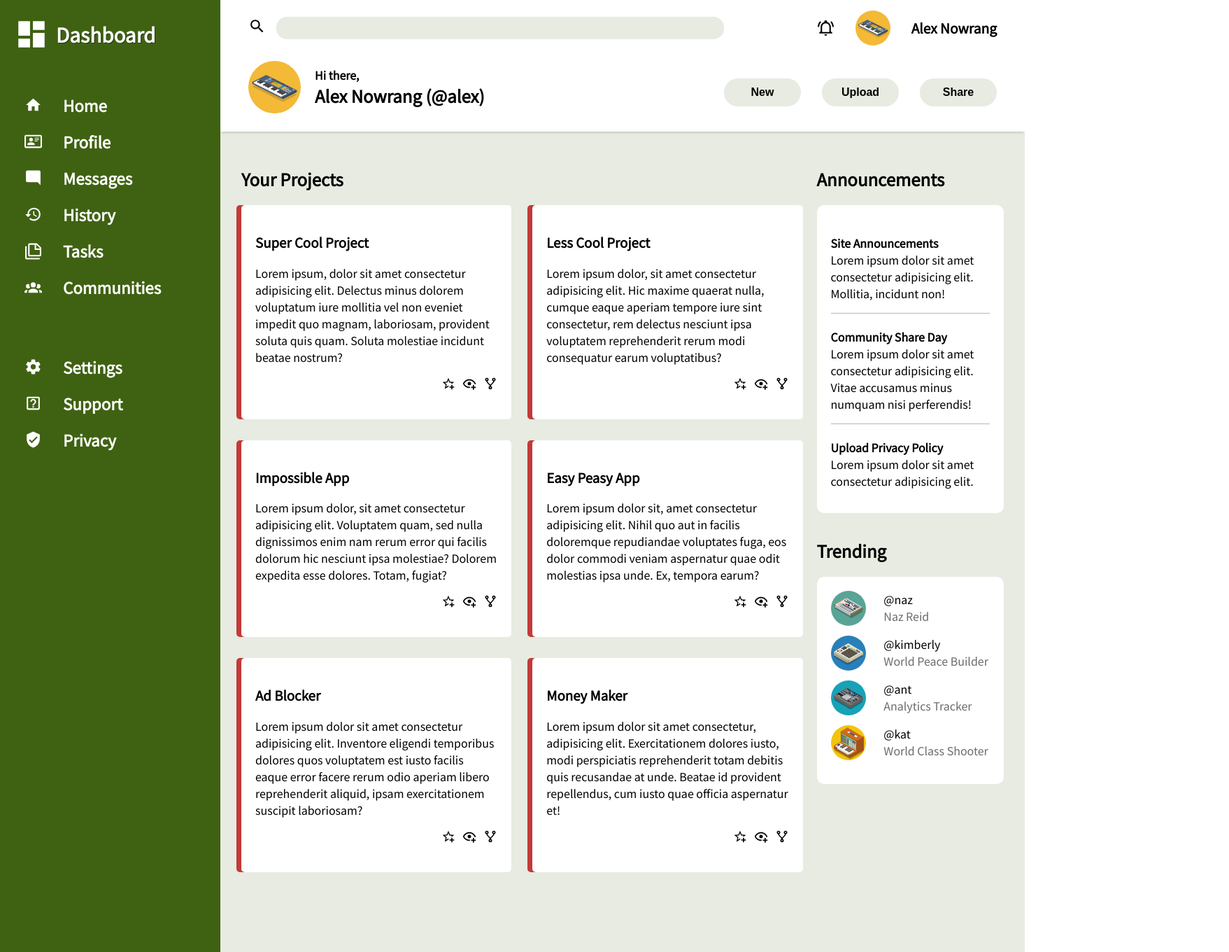
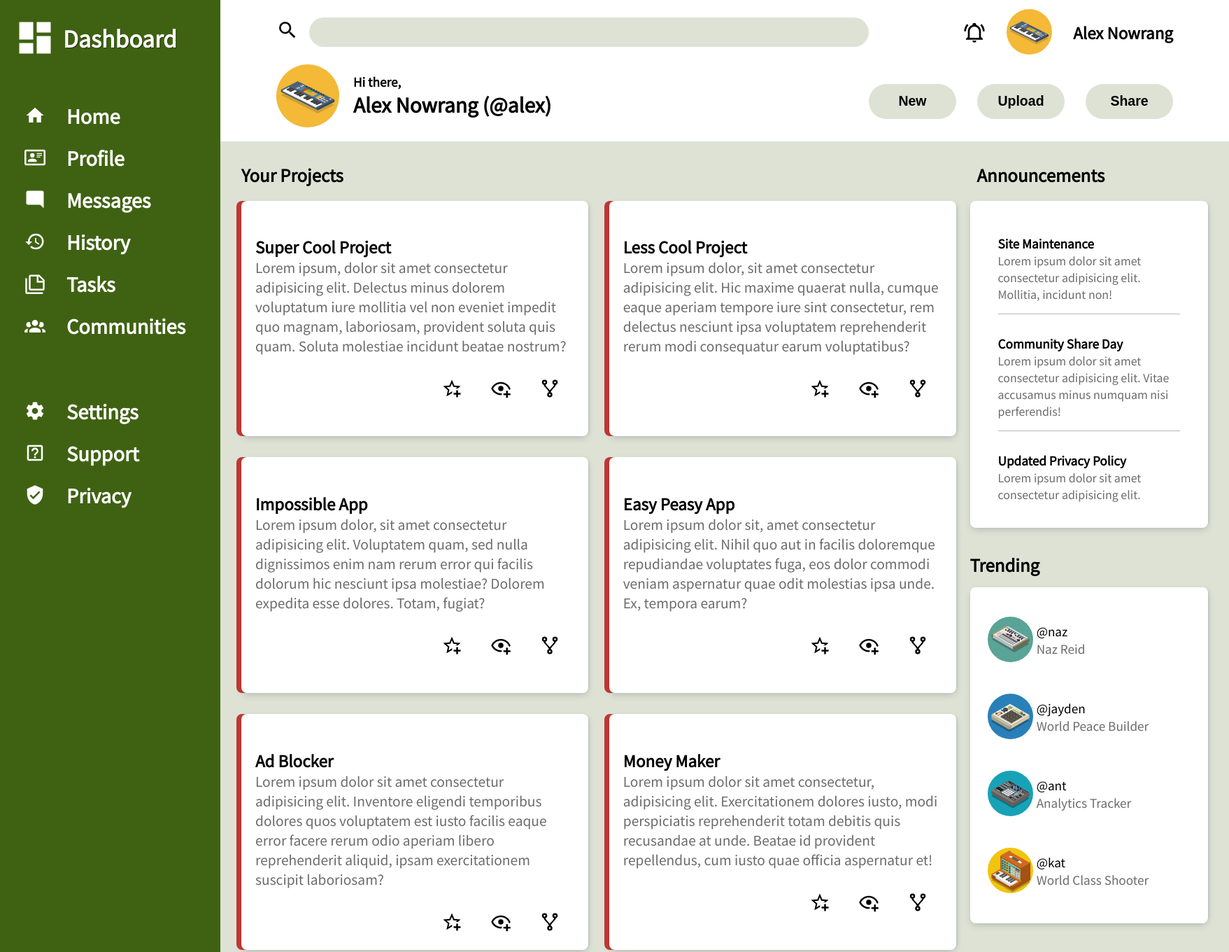
Before and after one commit to Developing-Alex/Admin-Dashboard, a plain HTML site: page index.html in a window 1280 px wide. Shown: the top 1360 px of the page at 70% size, 1757 px wide, since content can reach past the window. Drawn offline with Linux system fonts and the light colour scheme.

Commit message:
Finish main content layout, polish up styles

```diff
--- a/index.html
+++ b/index.html
@@ -17,20 +17,20 @@
     <div class="header">
 
       <div class="search-bar">
-        <label for="search"><img src="img/magnify.svg" alt="magnify" width="25"></label>
+        <label for="search"><img src="img/magnify.svg" alt="magnify" width="32"></label>
         <input type="search" name="search" id="search">
       </div>
       <div class="notification">
-        <img src="/img/bell-ring-outline.svg" alt="bell-ringing" width="25">
-        <img class="user-avatar" id="user-avatar1" src="/img/keyboard-8227845.svg" alt="keyboard" height="50">
-        <p>Alex Nowrang</p>
+        <img src="/img/bell-ring-outline.svg" alt="bell-ringing" width="32">
+        <img class="user-avatar" id="user-avatar1" src="/img/keyboard-8227845.svg" alt="keyboard" width="60">
+        <h4>Alex Nowrang</h4>
       </div>
 
 
       <div class="user">
         <img class="user-avatar" id="user-avatar2" src="img/keyboard-8227845.svg" alt="keyboard" height="75">
         <div class="greet-user">
-          <p id="hello">Hi there,</p>
+          <h5 id="hello">Hi there,</h5>
           <h2 id="username">Alex Nowrang (@alex)</h2>
         </div>
       </div>
@@ -47,141 +47,143 @@
 
     <div class="sidebar">
       <div class="dashboard">
-        <img src="/img/view-dashboard.svg" alt="dashboard" width="50">
+        <img src="/img/view-dashboard.svg" alt="dashboard" width="60">
         <h1 id="sidebar-heading">Dashboard</h1>
       </div>
       <div class="nav">
         <ul class="nav-links1">
-          <li><img src="/img/home.svg" alt="house" width="25"><a href="#">Home</a></li>
-          <li><img src="/img/card-account-details-outline.svg" alt="profile-pic" width="25"><a href="#">Profile</a></li>
-          <li><img src="/img/message.svg" alt="message-bubble" width="25" id="message-bubble"><a href="#">Messages</a>
+          <li><img src="/img/home.svg" alt="house" width="30"><a href="#">Home</a></li>
+          <li><img src="/img/card-account-details-outline.svg" alt="profile-pic" width="30"><a href="#">Profile</a></li>
+          <li><img src="/img/message.svg" alt="message-bubble" width="30" id="message-bubble"><a href="#">Messages</a>
           </li>
-          <li><img src="/img/history.svg" alt="turning-back-clock" width="25"><a href="#">History</a></li>
-          <li><img src="/img/note-multiple-outline.svg" alt="sticky-notes" width="25"><a href="#">Tasks</a></li>
-          <li><img src="/img/account-group.svg" alt="community-group" width="25"><a href="#">Communities</a></li>
+          <li><img src="/img/history.svg" alt="turning-back-clock" width="30"><a href="#">History</a></li>
+          <li><img src="/img/note-multiple-outline.svg" alt="sticky-notes" width="30"><a href="#">Tasks</a></li>
+          <li><img src="/img/account-group.svg" alt="community-group" width="30"><a href="#">Communities</a></li>
         </ul>
         <ul class="nav-links2">
-          <li><img src="/img/cog.svg" alt="settings-cog" width="25"><a href="#">Settings</a></li>
-          <li><img src="/img/help-box-outline.svg" alt="help-box" width="25"><a href="#">Support</a></li>
-          <li><img src="/img/shield-check.svg" alt="privacy-shield" width="25"><a href="#">Privacy</a></li>
+          <li><img src="/img/cog.svg" alt="settings-cog" width="30"><a href="#">Settings</a></li>
+          <li><img src="/img/help-box-outline.svg" alt="help-box" width="30"><a href="#">Support</a></li>
+          <li><img src="/img/shield-check.svg" alt="privacy-shield" width="30"><a href="#">Privacy</a></li>
         </ul>
       </div>
     </div>
 
     <div class="main-content">
-      <h2 id="projects-header">Your Projects</h2>
+      <div class="main-content-headers">
+        <h3 id="projects-header">Your Projects</h3>
+        <h3 id="announcements-header">Announcements</h3>
+      </div>
+      <div class="main-content-container">
         <div class="project-cards">
           <div class="cards">
-          <h3>Super Cool Project</h3>
-          <pl>Lorem ipsum, dolor sit amet consectetur adipisicing elit. Delectus minus dolorem voluptatum iure mollitia
+            <h4>Super Cool Project</h4>
+            <p>Lorem ipsum, dolor sit amet consectetur adipisicing elit. Delectus minus dolorem voluptatum iure mollitia
               vel non eveniet impedit quo magnam, laboriosam, provident soluta quis quam. Soluta molestiae incidunt beatae
               nostrum?</p>
               <ul class="content-interactions">
-              <li><a href="#"><img src="/img/star-plus-outline.svg" alt="favorite" width="20"></a></li>
-              <li><a href="#"><img src="/img/eye-plus-outline.svg" alt="watch-list" width="20"></a></li>
-              <li><a href="#"><img src="/img/source-fork.svg" alt="share" width="20"></a></li>
+                <li><a href="#"><img src="/img/star-plus-outline.svg" alt="favorite" width="30"></a></li>
+                <li><a href="#"><img src="/img/eye-plus-outline.svg" alt="watch-list" width="30"></a></li>
+                <li><a href="#"><img src="/img/source-fork.svg" alt="share" width="30"></a></li>
               </ul>
           </div>
           <div class="cards">
-          <h3>Less Cool Project</h3>
+            <h4>Less Cool Project</h4>
             <p>Lorem ipsum dolor, sit amet consectetur adipisicing elit. Hic maxime quaerat nulla, cumque eaque aperiam
               tempore iure sint consectetur, rem delectus nesciunt ipsa voluptatem reprehenderit rerum modi consequatur
               earum voluptatibus?</p>
             <ul class="content-interactions">
-            <li><a href="#"><img src="/img/star-plus-outline.svg" alt="favorite" width="20"></a></li>
-            <li><a href="#"><img src="/img/eye-plus-outline.svg" alt="watch-list" width="20"></a></li>
-            <li><a href="#"><img src="/img/source-fork.svg" alt="share" width="20"></a></li>
+              <li><a href="#"><img src="/img/star-plus-outline.svg" alt="favorite" width="30"></a></li>
+              <li><a href="#"><img src="/img/eye-plus-outline.svg" alt="watch-list" width="30"></a></li>
+              <li><a href="#"><img src="/img/source-fork.svg" alt="share" width="30"></a></li>
             </ul>
           </div>
           <div class="cards">
-          <h3>Impossible App</h3>
+            <h4>Impossible App</h4>
             <p>Lorem ipsum dolor, sit amet consectetur adipisicing elit. Voluptatem quam, sed nulla dignissimos enim nam
               rerum error qui facilis dolorum hic nesciunt ipsa molestiae? Dolorem expedita esse dolores. Totam, fugiat?
             </p>
             <ul class="content-interactions">
-            <li><a href="#"><img src="/img/star-plus-outline.svg" alt="favorite" width="20"></a></li>
-            <li><a href="#"><img src="/img/eye-plus-outline.svg" alt="watch-list" width="20"></a></li>
-            <li><a href="#"><img src="/img/source-fork.svg" alt="share" width="20"></a></li>
+              <li><a href="#"><img src="/img/star-plus-outline.svg" alt="favorite" width="30"></a></li>
+              <li><a href="#"><img src="/img/eye-plus-outline.svg" alt="watch-list" width="30"></a></li>
+              <li><a href="#"><img src="/img/source-fork.svg" alt="share" width="30"></a></li>
             </ul>
           </div>
           <div class="cards">
-          <h3>Easy Peasy App</h3>
+            <h4>Easy Peasy App</h4>
             <p>Lorem ipsum dolor sit, amet consectetur adipisicing elit. Nihil quo aut in facilis doloremque repudiandae
               voluptates fuga, eos dolor commodi veniam aspernatur quae odit molestias ipsa unde. Ex, tempora earum?</p>
             <ul class="content-interactions">
-            <li><a href="#"><img src="/img/star-plus-outline.svg" alt="favorite" width="20"></a></li>
-            <li><a href="#"><img src="/img/eye-plus-outline.svg" alt="watch-list" width="20"></a></li>
-            <li><a href="#"><img src="/img/source-fork.svg" alt="share" width="20"></a></li>
+              <li><a href="#"><img src="/img/star-plus-outline.svg" alt="favorite" width="30"></a></li>
+              <li><a href="#"><img src="/img/eye-plus-outline.svg" alt="watch-list" width="30"></a></li>
+              <li><a href="#"><img src="/img/source-fork.svg" alt="share" width="30"></a></li>
             </ul>
           </div>
           <div class="cards">
-          <h3>Ad Blocker</h3>
+            <h4>Ad Blocker</h4>
             <p>Lorem ipsum dolor sit amet consectetur adipisicing elit. Inventore eligendi temporibus dolores quos
               voluptatem est iusto facilis eaque error facere rerum odio aperiam libero reprehenderit aliquid, ipsam
               exercitationem suscipit laboriosam?</p>
             <ul class="content-interactions">
-            <li><a href="#"><img src="/img/star-plus-outline.svg" alt="favorite" width="20"></a></li>
-            <li><a href="#"><img src="/img/eye-plus-outline.svg" alt="watch-list" width="20"></a></li>
-            <li><a href="#"><img src="/img/source-fork.svg" alt="share" width="20"></a></li>
+              <li><a href="#"><img src="/img/star-plus-outline.svg" alt="favorite" width="30"></a></li>
+              <li><a href="#"><img src="/img/eye-plus-outline.svg" alt="watch-list" width="30"></a></li>
+              <li><a href="#"><img src="/img/source-fork.svg" alt="share" width="30"></a></li>
             </ul>
           </div>
           <div class="cards">
-          <h3>Money Maker</h3>
+            <h4>Money Maker</h4>
             <p>Lorem ipsum dolor sit amet consectetur, adipisicing elit. Exercitationem dolores iusto, modi perspiciatis
               reprehenderit totam debitis quis recusandae at unde. Beatae id provident repellendus, cum iusto quae officia
               aspernatur et!</p>
             <ul class="content-interactions">
-            <li><a href="#"><img src="/img/star-plus-outline.svg" alt="favorite" width="20"></a></li>
-            <li><a href="#"><img src="/img/eye-plus-outline.svg" alt="watch-list" width="20"></a></li>
-            <li><a href="#"><img src="/img/source-fork.svg" alt="share" width="20"></a></li>
+              <li><a href="#"><img src="/img/star-plus-outline.svg" alt="favorite" width="30"></a></li>
+              <li><a href="#"><img src="/img/eye-plus-outline.svg" alt="watch-list" width="30"></a></li>
+              <li><a href="#"><img src="/img/source-fork.svg" alt="share" width="30"></a></li>
             </ul>
           </div>
         </div>
-      <h2 id="announcements-header">Announcements</h2>
         <div class="aside">
           <div class="announcements">
             <ul class="announcements-card">
-
               <li id="announcement-one">
-              <h4>Site Announcements</h4>
+                <h5>Site Maintenance</h5>
                 <p>Lorem ipsum dolor sit amet consectetur adipisicing elit. Mollitia, incidunt non!
                 </p>
               </li>
               <li id="announcement-two">
-              <h4>Community Share Day</h4>
+                <h5>Community Share Day</h5>
                 <p>Lorem ipsum dolor sit amet consectetur adipisicing elit. Vitae accusamus minus numquam nisi
                   perferendis!
                 </p>
               </li>
               <li id="announcement-three">
-              <h4>Upload Privacy Policy</h4>
+                <h5>Updated Privacy Policy</h5>
                 <p>Lorem ipsum dolor sit amet consectetur adipisicing elit.
                 </p>
               </li>
-
             </ul>
           </div>
-        <h2>Trending</h2>
+          <h3 id="trending-header">Trending</h3>
           <div class="trending">
-          <img class="music-boxes" id="drum-machine" src="img/drum-machine-6377046.svg" alt="drum machine" width="50">
-          <div class="trending-content">
+            <img class="music-boxes" id="drum-machine" src="img/drum-machine-6377046.svg" alt="drum machine" width="65">
+            <div class="trending-content" id="naz">
               <p class="trending-user">@naz</p>
               <p class="trending-project">Naz Reid</p>
             </div>
-          <img class="music-boxes" id="groovbox-sampler" src="img/groovebox-6381463.svg" alt="groovbox" width="50">
-          <div class="trending-content">
-            <p class="trending-user">@kimberly</p>
+            <img class="music-boxes" id="groovbox-sampler" src="img/groovebox-6381463.svg" alt="groovbox" width="65">
+            <div class="trending-content" id="jayden">
+              <p class="trending-user">@jayden</p>
               <p class="trending-project">World Peace Builder</p>
             </div>
-          <img class="music-boxes" id="groovbox-music" src="img/groovebox-6825553.svg" alt="groovbox" width="50">
-          <div class="trending-content">
+            <img class="music-boxes" id="groovbox-music" src="img/groovebox-6825553.svg" alt="groovbox" width="65">
+            <div class="trending-content" id="ant">
               <p class="trending-user">@ant</p>
               <p class="trending-project">Analytics Tracker</p>
             </div>
-          <img class="music-boxes" id="midi" src="img/midi-6389392.svg" alt="midi synth" width="50">
-          <div class="trending-content">
+            <img class="music-boxes" id="midi" src="img/midi-6389392.svg" alt="midi synth" width="65">
+            <div class="trending-content" id="kat">
               <p class="trending-user">@kat</p>
               <p class="trending-project">World Class Shooter</p>
+            </div>
           </div>
         </div>
       </div>
--- a/style.css
+++ b/style.css
@@ -7,8 +7,8 @@ body {
 
 .container {
   display: grid;
-  grid-template-columns: 1fr 5fr;
-  grid-template-rows: 1fr 8fr;
+  grid-template-columns: 1fr 3.75fr;
+  grid-template-rows: 1fr 9fr;
   grid-template-areas:
   "sidebar header"
   "sidbar main-content";
@@ -21,11 +21,12 @@ body {
   grid-template-areas:
   "search-bar notification"
   "user share-interactions";
-  box-shadow: 0 4px 3px -2px rgba(128, 128, 128, 0.302);
-  border-radius: 3px;
-  padding-left: 40px;
-  padding-right: 40px;
+  border-radius: 1px;
+  padding-left: 80px;
+  padding-right: 80px;
   padding-bottom: 20px;
+  background-color: white;
+  box-shadow: 0 4px 10px -2px rgba(128, 128, 128, 0.444);
   }
 
 .sidebar {
@@ -42,15 +43,19 @@ body {
 
 .main-content {
   grid-area: main-content;
-  background-color: #3f621220;
+  background-color: #dde2d5;
+  display: flex;
+  flex-direction: column;
+  padding: 30px;
+}
+
+.main-content-container {
   display: grid;
   grid-template-columns: 3fr 1fr;
-  grid-template-rows: 1fr 25fr;
   grid-template-areas:
-  "projects-header announcements-header"
-  "projects aside";
+  "project-cards aside";
   gap: 20px;
-  padding: 30px;
+  background-color: #dde2d5;
 }
 
 
@@ -62,11 +67,11 @@ body {
 }
 
 #search {
-  border-radius: 15px;
-  background-color: #3f621220;
+  border-radius: 25px;
+  background-color: #dde2d5;
   border: none;
-  width: 640px;
-  height: 32px;
+  width: 800px;
+  height: 42px;
 }
 
 .notification {
@@ -77,15 +82,14 @@ body {
   gap: 30px;
 }
 
-.notification p {
-  font-size: 1.2rem;
-  font-weight: bold;
-}
-
 .greet-user {
   display: flex;
   flex-direction: column;
   justify-content: center;
+}
+
+#hello {
+  margin-top: 0;
 }
 
 .user {
@@ -95,18 +99,9 @@ body {
   gap: 20px;
 }
 
-#username {
-  margin: 0;
-}
-
-#hello {
-  margin: 0;
-  font-weight: bold;
-}
-
 #user-avatar1 {
   border-radius: 50px;
-  width: 50px;
+  width: 65px;
 }
 
 .share-interactions {
@@ -127,18 +122,18 @@ body {
 }
 
 .share-interactions ul li button {
-  width: 110px;
-  height: 40px;
-  border-radius: 20px;
+  width: 125px;
+  height: 50px;
+  border-radius: 25px;
   border: none;
-  background-color: #3f621220;
+  background-color: #dde2d5;
 }
 
 .share-interactions ul li a {
   text-decoration: none;
   color: black;
   font-weight: bold;
-  font-size: 1rem;
+  font-size: 1.22rem;
 }
 
 #message-bubble {
@@ -147,11 +142,30 @@ body {
 
 #user-avatar2 {
   border-radius: 50px;
-  height: 75px;
+  height: 90px;
 }
 
 h1 {
+  font-size: 2rem;
+}
+
+h2 {
+  margin: 0;
   font-size: 1.75rem;
+}
+
+h3 {
+  font-size: 1.5rem;
+  margin: 0;
+}
+
+h4 {
+  font-size: 1.4rem;
+}
+
+h5 {
+  margin-bottom: 0;
+  font-size: 1.075rem;
 }
 
 #sidebar-heading {
@@ -191,7 +205,7 @@ h1 {
   color: white;
   text-decoration: none;
   font-weight: bold;
-  font-size: 1.4rem;
+  font-size: 1.7rem;
 }
 
 .nav ul li {
@@ -211,62 +225,82 @@ h1 {
   gap: 20px;
 }
 
+.main-content-headers {
+  grid-area: main-content-headers;
+  grid-column: 1 / 5;
+  display: grid;
+  grid-template-columns: repeat(4 , 1fr);
+  max-height: 150px;
+  gap: 20px;
+}
+
 .project-cards {
-  grid-area: projects;
+  grid-area: project-cards;
+  grid-row: 2;
   display: grid;
-  grid-template-columns: repeat(2 , 1fr);
-  max-height: 800px;
+  grid-template-columns: repeat(2, 1fr);
+  grid-template-rows: repeat(3 , 1fr);
+  min-height: 900px;
   gap: 30px;
 }
 
 .cards {
   background-color: white;
   padding: 20px;
-  border-radius: 5px;
-  box-shadow: -7px 0px #b70c0cca;
+  border-radius: 8px;
+  box-shadow: -7px 0px 0px #b70c0cca , 0 4px 10px -2px rgba(128, 128, 128, 0.444), 5px 0 5px -5px rgba(128, 128, 128, 0.444);
+}
+
+.cards h4 {
+  margin-bottom: 0;
+}
+
+.cards p {
+  color: rgba(0, 0, 0, 0.579);
+  font-size: 1.2rem;
+  margin-top: 0;
 }
 
 .content-interactions {
   display: flex;
-  gap: 10px;
+  gap: 40px;
   justify-content: end;
+  margin-bottom: 0;
+  margin-top: 32px;
+  padding-right: 20px;
 }
 
 .content-interactions li {
   list-style: none;
 }
 
-.aside {
-  display: flex;
-  flex-direction: column;
-  grid-area: aside;
+.content-interactions li img {
+  width: 30px;
 }
 
-#projects-header {
-  grid-area: projects-header;
-  align-self: end;
-  margin-bottom: 0;
+.aside {
+  grid-area: aside;
+  grid-row: 2;
+  min-height: 900px;
+}
+
+.announcements {
+  grid-area: announcements;
+  gap: 20px;
 }
 
 #announcements-header {
-  grid-area: announcements-header;
-  align-self: end;
-  margin-bottom: 0;
-}
-
-.announcements {
-  display: flex;
-  flex-direction: column;
-  gap: 20px;
+  grid-column: 4;
 }
 
 .announcements-card {
   background-color: white;
-  border-radius: 10px;
-  padding: 20px;
+  box-shadow: 0 4px 10px -2px rgba(128, 128, 128, 0.444) , 5px 0 5px -5px rgba(128, 128, 128, 0.444);
+  border-radius: 8px;
+  padding: 20px 40px;
   list-style: none;
   margin-top: 0;
-  max-height: 400px;
+
 }
 
 #announcement-one ,
@@ -274,61 +308,93 @@ h1 {
   border-bottom:1px solid #00000048;
 }
 
-.announcements-card li h4 {
-  margin-bottom: 0;
+.announcements-card li p {
+  margin-top: 0;
+  font-size: 1rem;
+  color: rgba(0, 0, 0, 0.579);
 }
 
-.announcements-card li p {
-  margin-top: 0;
+#trending-header {
+  grid-area: trending-header;
+  align-self: end;
+  margin-bottom: 15px;
+  margin-top: 35px;
 }
 
 .trending {
+  grid-area: trending;
   display: grid;
   grid-template-areas:
-  "drum-machine ."
-  "groovebox-sampler ."
-  "groovebox-music ."
-  "midi .";
-  grid-template-columns: 1fr 2fr;
-  grid-template-rows: repeat(4 , 1fr);
+  "drum-machine naz"
+  "groovebox-sampler jayden"
+  "groovebox-music ant"
+  "midi kat";
+  grid-template-columns: 1fr 3fr;
   background-color: white;
+  box-shadow: 0 4px 10px -2px rgba(128, 128, 128, 0.444) , 5px 0 5px -5px rgba(128, 128, 128, 0.444);
   padding: 20px;
-  border-radius: 10px;
+  border-radius: 8px;
+  align-items: center;
 }
 
 .music-boxes {
-  border-radius: 25px;
+  border-radius: 100%;
+  justify-self: center;
 }
 
-img #drum-machine {
+#drum-machine {
   grid-area: drum-machine;
+  width: 65px;
 }
 
-img #groovebox-sampler {
+#groovebox-sampler {
   grid-area: groovebox-sampler;
+  width: 65px;
 }
 
-img #groovebox-music {
+#groovebox-music {
   grid-area: groovebox-music;
+  width: 65px;
 }
 
-img #midi {
+#midi {
   grid-area: midi;
+  width: 65px;
+}
+
+#naz {
+  grid-area: naz;
+}
+
+#jayden {
+  grid-area: jayden;
+}
+
+#ant {
+  grid-area: ant;
+}
+
+#kat {
+  grid-area: kat;
 }
 
 .trending-content {
   display: flex;
   flex-direction: column;
   align-items: flex-start;
+  justify-content: center;
+  font-size: 1.075rem;
+  padding-top: 30px;
+  padding-bottom: 30px;
 }
+
 
 .trending-user{
   margin-bottom: 0;
   margin-top: 0;
-
 }
 
 .trending-project {
-  margin-top: 0;
+  margin: 0;
   color: rgba(0, 0, 0, 0.579);
 }
```
Lines whose indentation alone changed are shown as unchanged.
